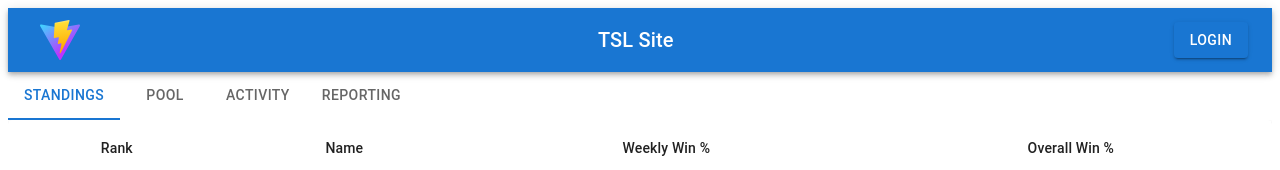
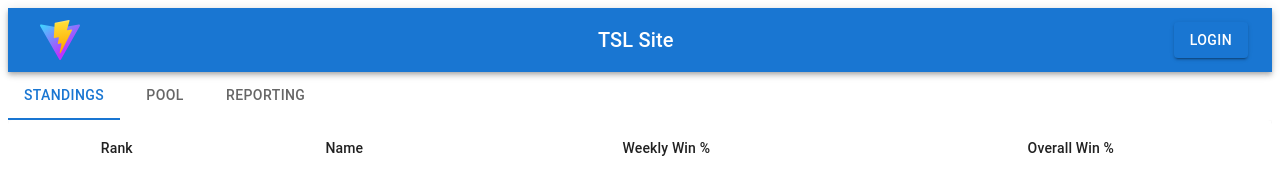
Before and after one commit to GitThePower/tsl-site, a React (Vite) app in the folder frontend/: page / in a window 1280 px wide. Shown: the top 170 px of the page. Built offline with nearby package versions, Linux system fonts and the light colour scheme.

Commit message:
Removing Activity tab

```diff
--- a/frontend/src/pages/home.tsx
+++ b/frontend/src/pages/home.tsx
@@ -25,7 +25,6 @@ const Home = () => {
       >
         <Tab label="Standings" />
         <Tab label="Pool" />
-        <Tab label="Activity" />
         <Tab label="Reporting" />
       </Tabs>
       {tabValue === 0 && (
@@ -37,9 +36,6 @@ const Home = () => {
       {tabValue === 2 && (
         <Box>TBD</Box>
       )}
-      {tabValue === 3 && (
-        <Box>TBD</Box>
-      )}
     </Box>
   );
 };
```
